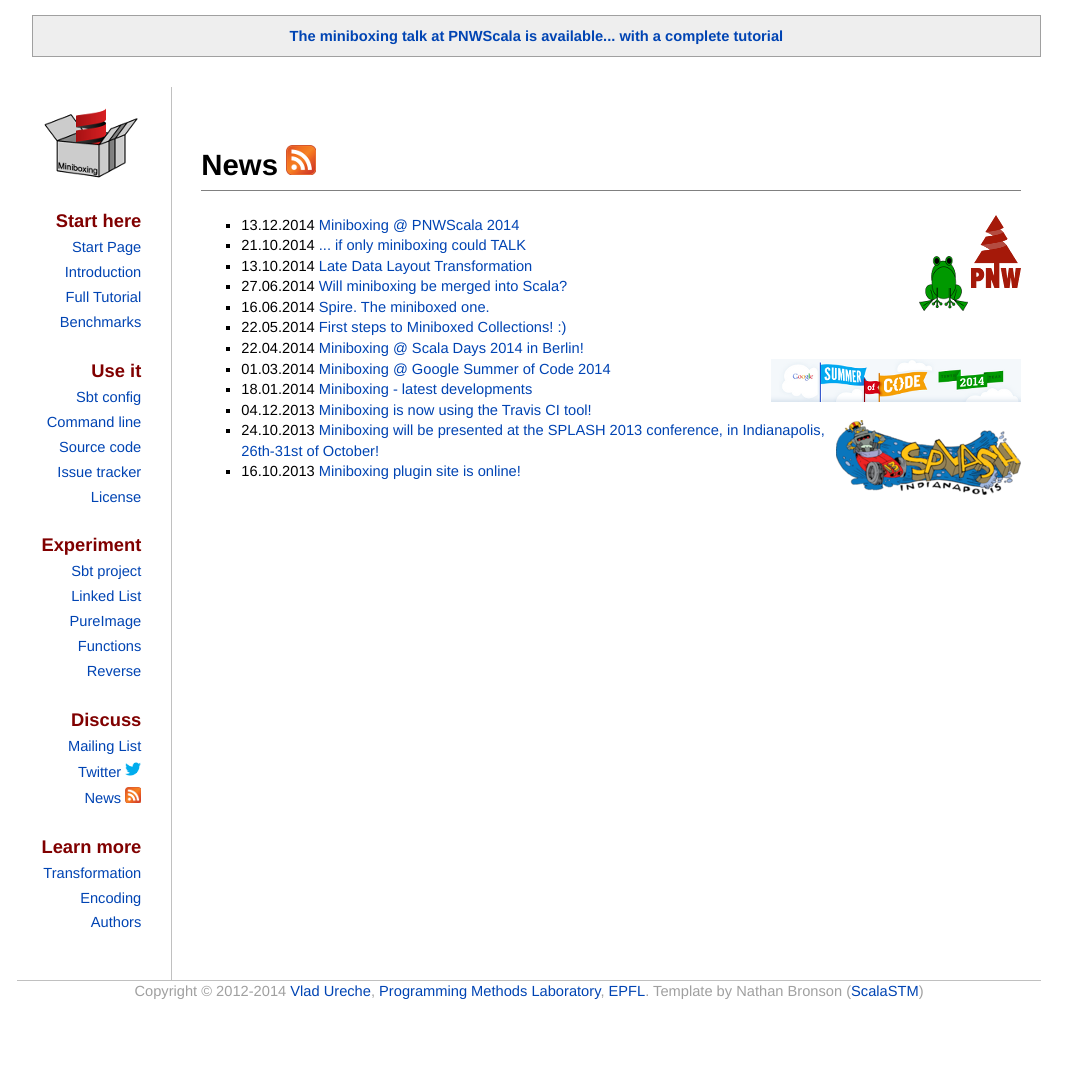
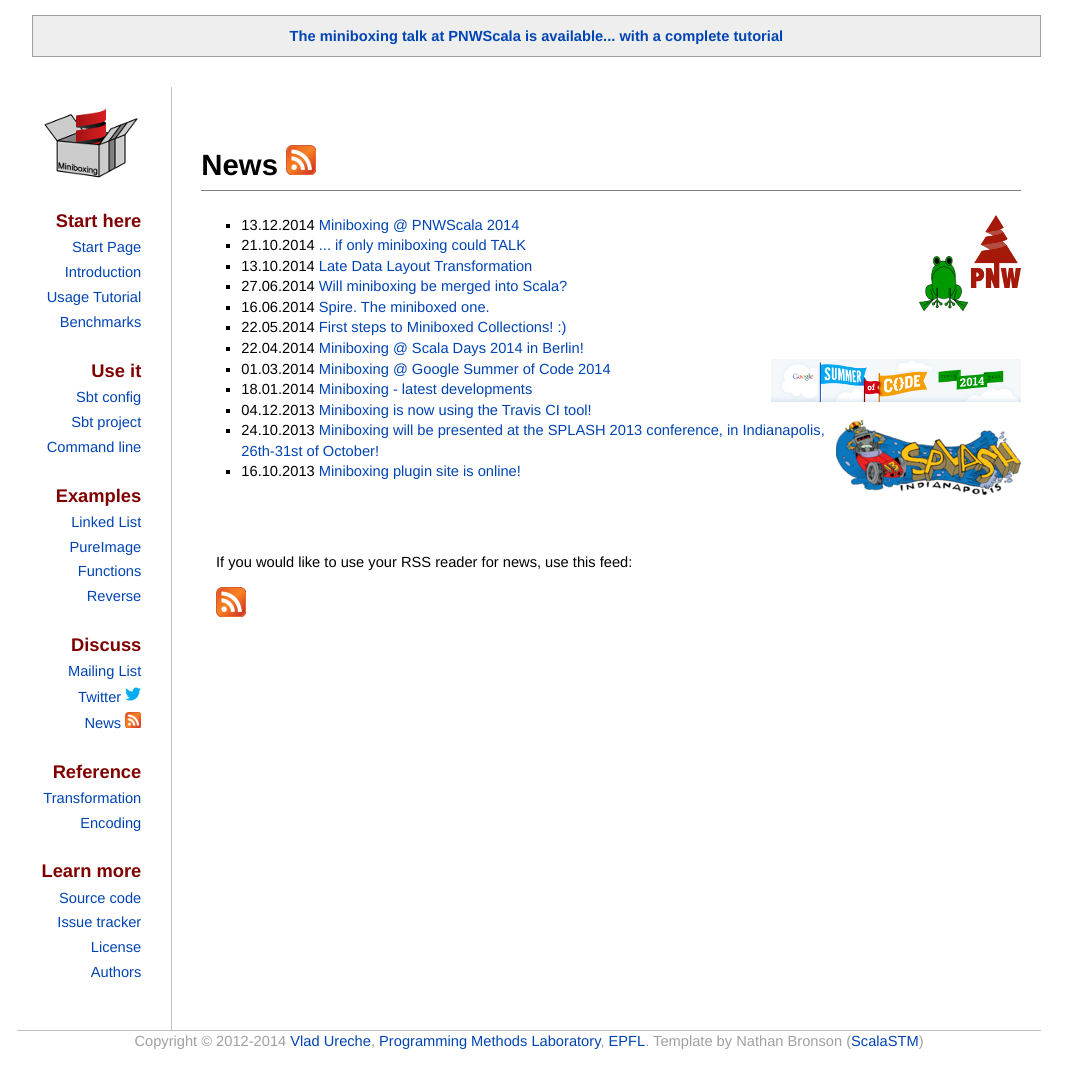
Before and after one commit to miniboxing/miniboxing.github.io, a Jekyll site: the page built from news.md, in a window 1280 px wide. Shown: the whole page, without its empty margins (111-1183 px from the left). Built offline with Jekyll 4.4.1, drawn with Linux system fonts in a browser that asks for light colours; nearby versions of some CDN libraries; before the commit the page ends 1016 px from its top, so only the background shows below that.

Commit message:
Reshuffling things in the website

```diff
--- a/_layouts/default.html
+++ b/_layouts/default.html
@@ -15,6 +15,7 @@
     <script src="http://ajax.googleapis.com/ajax/libs/jquery/1.4.4/jquery.min.js"></script>
     <script src="/css/jquery.colorbox.js"></script>
     <meta name='subject' content='Miniboxing website'>
+    <meta name="keywords" content="miniboxing,specialization,scala,bytecode,java,generics,optimization">
     <link href="{{ site.url }}/feed.xml" rel="alternate" type="application/rss+xml" title="{{ site.name }}">
     <link href="{{ site.url }}/favicon.ico" rel="shortcut icon" type="image/x-icon">
     <script>
@@ -46,22 +47,20 @@
             <ol>
               <li><a href='/index.html'>Start Page</a></li>
               <li><a href='/intro.html'>Introduction</a></li>
-              <li><a href='/tutorial.html'>Full Tutorial</a></li>
+              <li><a href='/tutorial.html'>Usage Tutorial</a></li>
+              <!--<li><a href='/arrays.html'>Tutorial: Arrays</a></li>-->
               <li><a href='/benchmarks.html'>Benchmarks</a></li>
             </ol>
           </li>
           <li>Use it
             <ol>
               <li><a href='/using_sbt.html'>Sbt config</a></li>
+              <li><a href='/example.html'>Sbt project</a></li>
               <li><a href='/using_out.html'>Command line</a></li>
-              <li><a href='/source.html'>Source code</a></li>
-              <li><a href='/issues.html'>Issue tracker</a></li>
-              <li><a href='/license.html'>License</a></li>
             </ol>
           </li>
-          <li>Experiment
+          <li>Examples
             <ol>
-              <li><a href='/example.html'>Sbt project</a></li>
               <li><a href='/example_linkedlist.html'>Linked List</a></li>
               <li><a href='/example_pureimage.html'>PureImage</a></li>
               <li><a href='/example_functions.html'>Functions</a></li>
@@ -75,10 +74,17 @@
               <li><a href='/news.html'>News</a> <a href="/feed.xml" target="_blank"><img src="/images/rss16.png" width="16px"/></a></li>
             </ol>
           </li>
-          <li>Learn more
+          <li>Reference
             <ol>
               <li><a href='/ldl/index.html'>Transformation</a></li>
               <li><a href='/mbox/index.html'>Encoding</a></li>
+            </ol>
+          </li>
+          <li>Learn more
+            <ol>
+              <li><a href='/source.html'>Source code</a></li>
+              <li><a href='/issues.html'>Issue tracker</a></li>
+              <li><a href='/license.html'>License</a></li>
               <li><a href='/authors.html'>Authors</a></li>
             </ol>
           </li>
--- a/news.md
+++ b/news.md
@@ -16,3 +16,9 @@
   </li>
 {% endfor %}
 </ul>
+
+<br/><br/>
+
+If you would like to use your RSS reader for news, use this feed:
+
+<a href="/feed.xml"><img src="/images/rss.png" /></a>
```
Also changed, not shown: benchmarks.md (+2 -0 lines).
